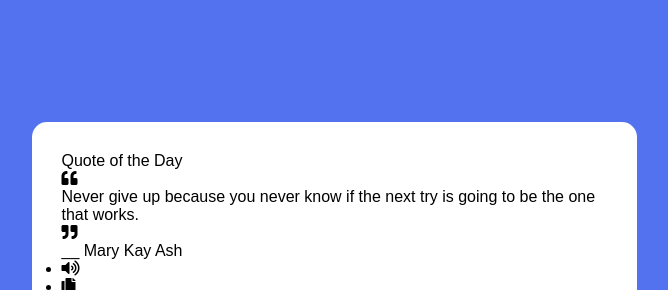
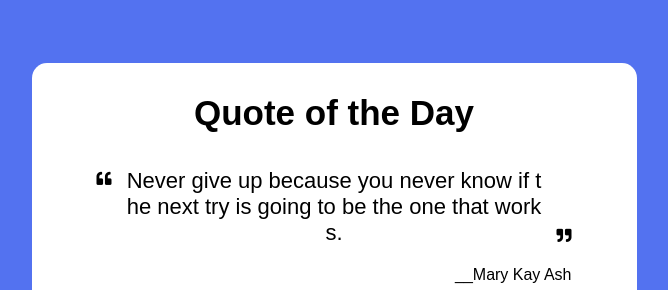
Before and after one commit to lucasorge13/Quote-Generator, a plain HTML site: page src/index.html in a window 1280 px wide. Shown: the part 160-450 px from the top of the page, without its empty margins (306-974 px from the left). Drawn offline with Linux system fonts and the light colour scheme.

Commit message:
css commit

```diff
--- a/src/style.css
+++ b/src/style.css
@@ -19,3 +19,44 @@ body{
   border-radius: 15px;
   padding: 30px 30px 25px;
 }
+
+.wrapper header{
+  font-size: 35px;
+  font-weight: 600;
+  text-align: center;
+}
+
+.wrapper .content{
+  margin: 35px
+}
+
+.content .quote-area{
+  display: flex;
+  justify-content: center;
+}
+
+.quote-area{
+  font-size: 15px;
+}
+
+.quote-area i:first-child{
+  margin: 3px 10px 0 0;
+}
+
+.quote-area i:last-child{
+  display: flex;
+  align-items: flex-end;
+  margin: 0 0 3px 10px;
+}
+
+.quote-area .quote{
+  font-size: 22px;
+  text-align: center;
+  word-break: break-all;
+}
+
+.content .author{
+  display: flex;
+  margin-top: 20px;
+  justify-content: flex-end;
+}
```
